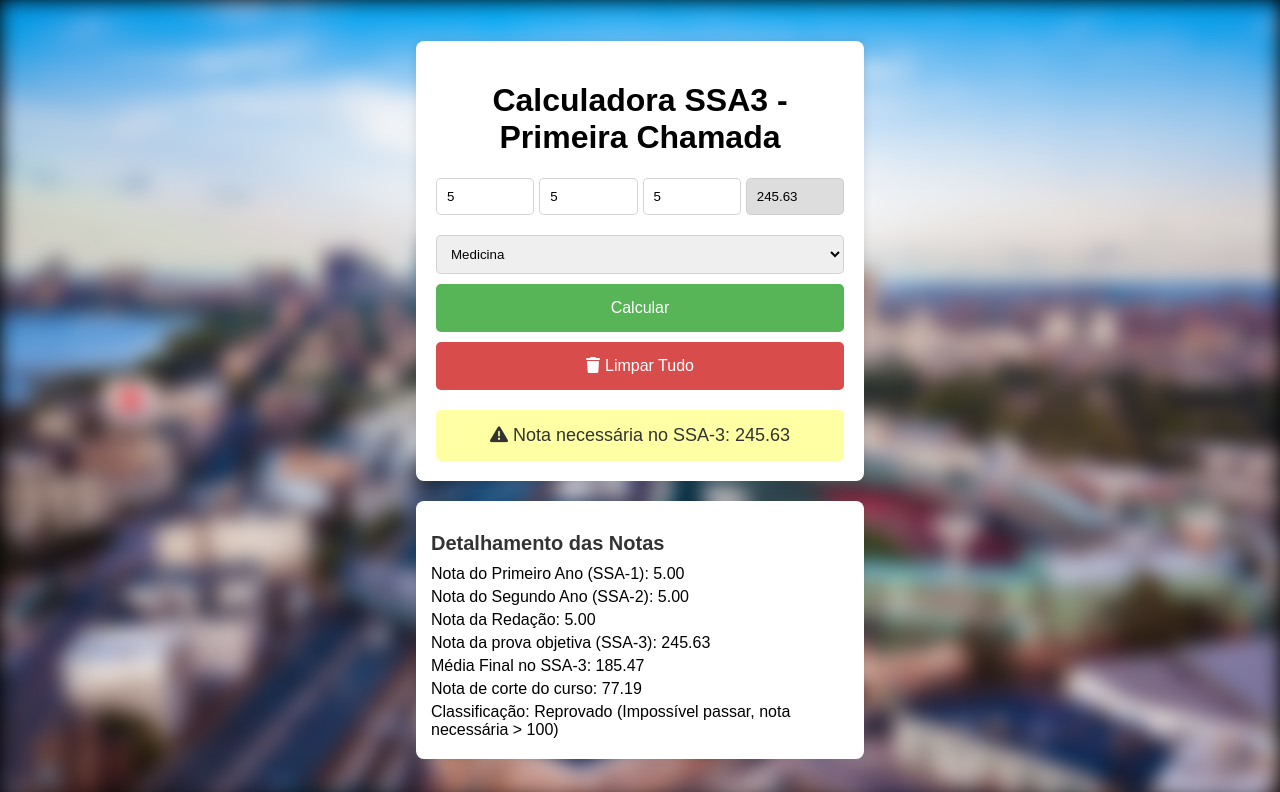
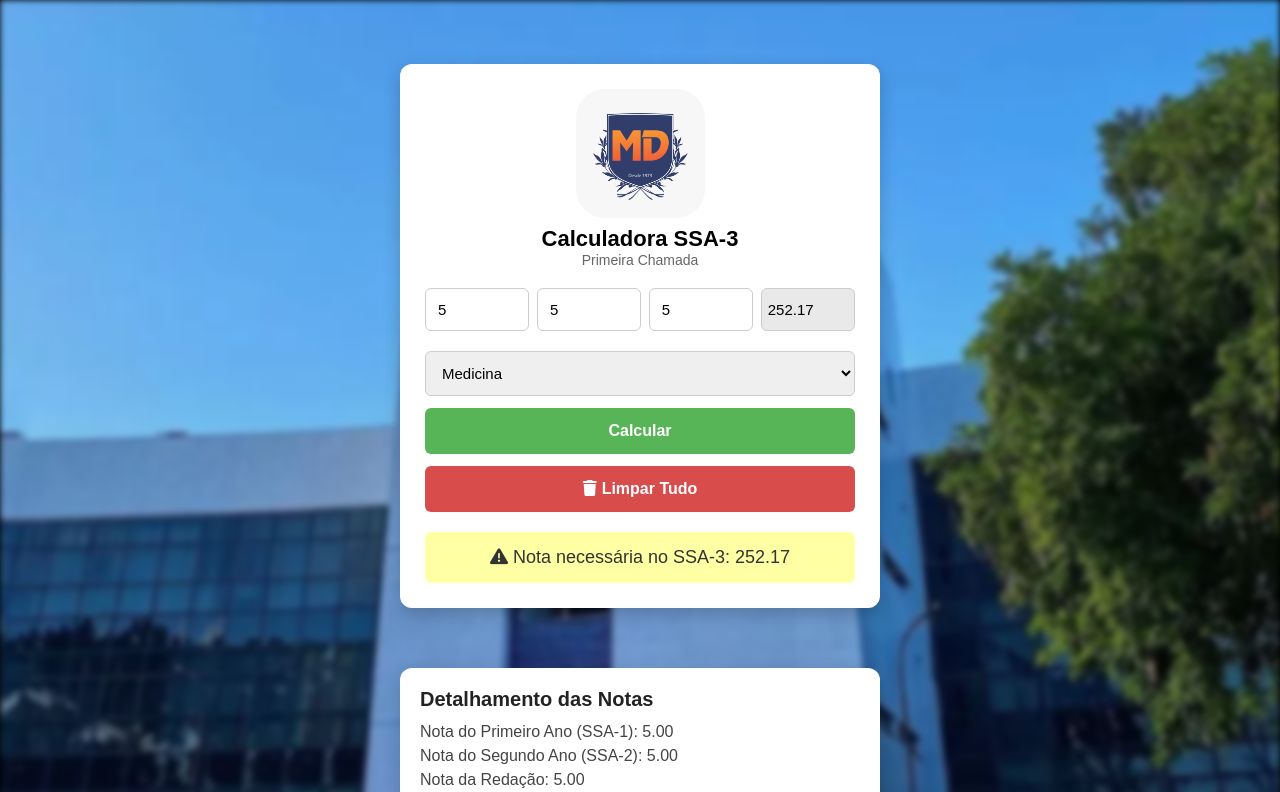
Before and after one commit to ssalisson/ssa-primeirachamada, a plain HTML site: page index.html in a window 1280 px wide. Both pictures are taken after typing "5", "5", "5" into the empty fields and a click on the button "Calcular". Shown: the top 792 px of the page. Drawn offline with Linux system fonts and the light colour scheme.

Commit message:
Add files via upload

```diff
--- a/index.html
+++ b/index.html
@@ -8,7 +8,11 @@
 </head>
 <body>
     <div class="container">
-        <h1>Calculadora SSA3 - Primeira Chamada</h1>
+        <div class="logonome">
+            <img src="styles/css/unnamed.png" alt="">
+            <h1>Calculadora SSA-3</h1>
+            <p>Primeira Chamada</p>
+        </div>
 
         <div class="inputs">
             <input type="number" id="nota1" placeholder="Nota 1 (SSA-1)" min="0" max="100">
--- a/js/index.js
+++ b/js/index.js
@@ -1,6 +1,6 @@
 const cursos = {
   // Recife
-  medicina_recife: { corte: 77.19, campus: "Recife" },
+  medicina_recife: { corte: 79.15, campus: "Recife" },
   engenharia_comp_recife: { corte: 73.86, campus: "Recife" },
   direito_recife: { corte: 70.90, campus: "Recife" },
   odontologia_recife: { corte: 61.21, campus: "Recife" },
--- a/styles/css/index.css
+++ b/styles/css/index.css
@@ -1,17 +1,19 @@
 * {
     box-sizing: border-box;
+    margin: 0;
+    padding: 0;
 }
 
 body {
     font-family: Arial, sans-serif;
     display: flex;
     flex-direction: column;
-  justify-content: center;
     align-items: center;
-  height: 100dvh;
+    min-height: 100dvh;
     margin: 0;
     position: relative;
     background-color: black;
+    padding: 8vh 2vw;
 }
 
 body::before {
@@ -21,112 +23,152 @@ body::before {
     left: 0;
     width: 100%;
     height: 100%;
-  background: url('stacks-image-3ab4af2-1198x892.jpg') no-repeat center center;
+    background: url('upe-1024x694.webp') no-repeat center center;
     background-size: cover;
-  filter: blur(10px);
+    filter: blur(3px);
     z-index: -1;
 }
 
 .container {
+    margin-bottom: 40px;
     background-color: white;
-  padding: 20px;
-  border-radius: 8px;
-  box-shadow: 0 0 10px rgba(0, 0, 0, 0.1);
+    padding: 25px;
+    border-radius: 12px;
+    box-shadow: 0 6px 18px rgba(0, 0, 0, 0.2);
     text-align: center;
-  width: 35vw;
+    width: 100%;
+    max-width: 480px;
     z-index: 1;
 }
 
+/* Logo + nome */
+.logonome {
+    display: flex;
+    flex-direction: column;
+    justify-content: center;
+    align-items: center;
+    margin-bottom: 20px;
+}
+
+.logonome h1 {
+    margin: 0;
+    font-size: 22px;
+    font-weight: bold;
+}
+
+.logonome p {
+    margin: 0;
+    font-size: 14px;
+    color: #666;
+}
+
+.logonome img {
+    width: 30%;
+    margin-bottom: 8px;
+}
+
+/* Inputs */
 .inputs {
     display: flex;
-  gap: 5px;
+    gap: 8px;
     margin-bottom: 20px;
 }
 
 .inputs input {
     width: 100%;
-  padding: 10px;
-  border-radius: 5px;
-  border: 1px solid #ccccccd0;
+    padding: 12px;
+    border-radius: 6px;
+    border: 1px solid #ccc;
     outline: none;
+    font-size: 15px;
 }
 
+.inputs input:focus {
+    border-color: rgb(87, 180, 87);
+}
+
+/* Select */
 .cursosbox select {
     width: 100%;
-  padding: 10px;
-  border-radius: 5px;
-  border: 1px solid #ccccccd0;
+    padding: 12px;
+    border-radius: 6px;
+    border: 1px solid #ccc;
+    font-size: 15px;
 }
 
+/* Botões */
 button {
     width: 100%;
     background-color: rgb(87, 180, 87);
     border: none;
-  border-radius: 5px;
-  margin-top: 10px;
-  padding: 15px;
+    border-radius: 6px;
+    margin-top: 12px;
+    padding: 14px;
     font-size: 16px;
     cursor: pointer;
     color: white;
+    font-weight: bold;
+    transition: background 0.3s ease;
+}
+
+button:hover {
+    background-color: rgb(72, 150, 72);
 }
 
 #btn2 {
     background-color: rgb(216, 76, 76);
 }
 
+#btn2:hover {
+    background-color: rgb(180, 60, 60);
+}
+
+/* Resultados */
 .result {
     margin-top: 20px;
     font-size: 18px;
     color: #333;
     display: none;
     padding: 15px;
-  border-radius: 5px;
+    border-radius: 6px;
+    background: #f7f7f7;
 }
 
 .detailed-results {
-  width: 35vw;
+    width: 100%;
+    max-width: 480px;
     margin-top: 20px;
     background-color: #fff;
-  padding: 15px;
-  border-radius: 8px;
-  box-shadow: 0 0 10px rgba(0, 0, 0, 0.1);
+    padding: 20px;
+    border-radius: 12px;
+    box-shadow: 0 6px 18px rgba(0, 0, 0, 0.15);
 }
 
 .detailed-results h2 {
-  margin-bottom: 10px;
+    margin-bottom: 12px;
     font-size: 20px;
-  color: #333;
+    color: #222;
 }
 
 .detailed-results p {
-  margin: 5px 0;
+    margin: 6px 0;
     font-size: 16px;
+    color: #444;
 }
 
 #nota3 {
-  background-color: #dddddd;
+    background-color: #e9e9e9;
+    padding: 6px;
+    border-radius: 6px;
 }
 
 @media (max-width: 736px) {
-  .container {
-      width: 60vw;
-  }
-
+    .container,
     .detailed-results {
-      width: 60vw;
+        width: 90%;
     }
 
     .inputs {
         flex-direction: column;
     }
 }
-
-@media (max-width: 536px) {
-  .container {
-      width: 85vw;
-  }
-
-  .detailed-results {
-      width: 85vw;
-  }
-}
```
Also changed, not shown: styles/css/fachada2.jpg (added), styles/css/unnamed.png (added). Lines whose indentation alone changed are shown as unchanged.
